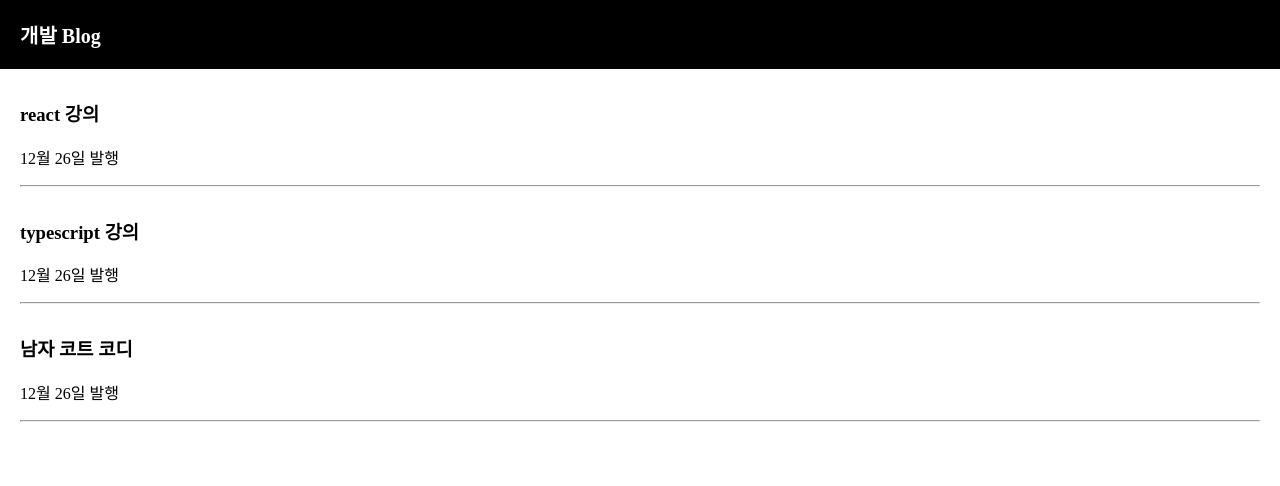
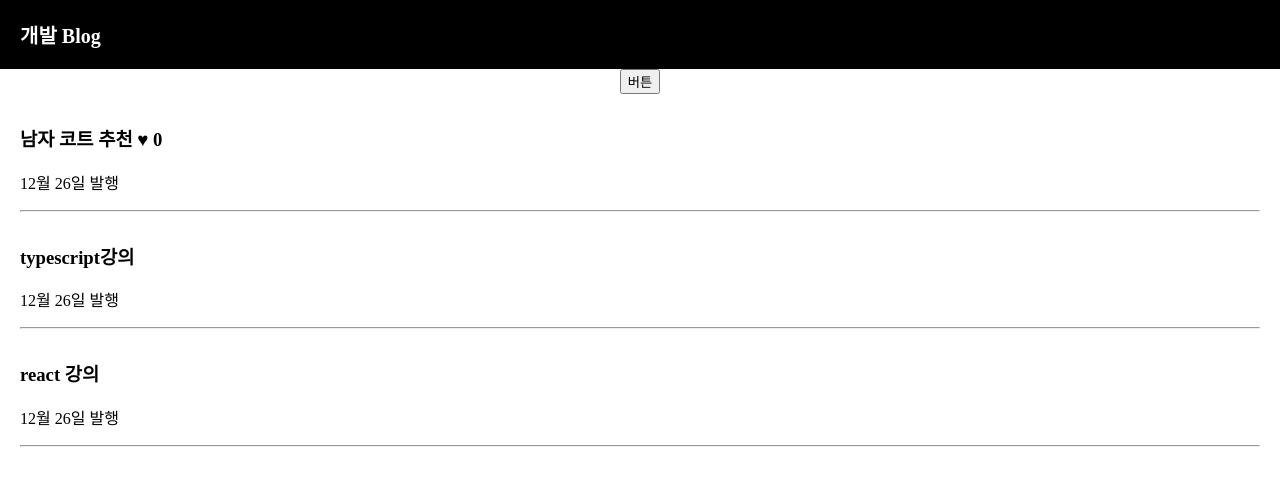
Before and after one commit to developerpark2348/blog-react, a React (Create React App) app: page / in a window 1280 px wide. Shown: the top 486 px of the page. Built offline with nearby package versions, Linux system fonts and the light colour scheme.

Commit message:
add like button
좋아요 버튼을 추가하고 버튼 클릭시 +1이 되게 usestate의 변경함수를 사용함.

```diff
--- a/src/App.js
+++ b/src/App.js
@@ -1,30 +1,36 @@
+/* eslint-disable */
+
 import React, { useState } from 'react';
 import logo from './logo.svg';
 import './App.css';
 
 function App() {
 
-  let [글제목, 글제목변경] = useState('react 강의');
-  let [글제목2, 글제목변경2] = useState('typescript 강의');
-  let [글제목3, 글제목변경3] = useState('남자 코트 코디');
+  let [글제목, 글제목변경] = useState(['남자 코트 추천', 'typescript강의', 'react 강의']);
+  let [따봉, 따봉변경] = useState(0);
+
+  function 제목바꾸기(){
+    글제목변경(['여자 코트 추천', 'typescript강의', 'react 강의']);
+  }
 
   return (
     <div className="App">
       <div className="black-nav">
         <div>개발 Blog</div>
       </div>
+      <button onClick={ 제목바꾸기 }>버튼</button>
       <div className="list">
-        <h3> { 글제목 } </h3>
+        <h3> { 글제목[0] } <span onClick={ ()=>{ 따봉변경(따봉+1) } }>♥</span> {따봉} </h3>
         <p>12월 26일 발행</p>
         <hr/>
       </div>
       <div className="list">
-        <h3> { 글제목2 } </h3>
+        <h3> { 글제목[1] } </h3>
         <p>12월 26일 발행</p>
         <hr/>
       </div>
       <div className="list">
-        <h3> { 글제목3 } </h3>
+        <h3> { 글제목[2] } </h3>
         <p>12월 26일 발행</p>
         <hr/>
       </div>
```
Also changed, not shown: 1 other file (tests, documents, lock files or other folders).
